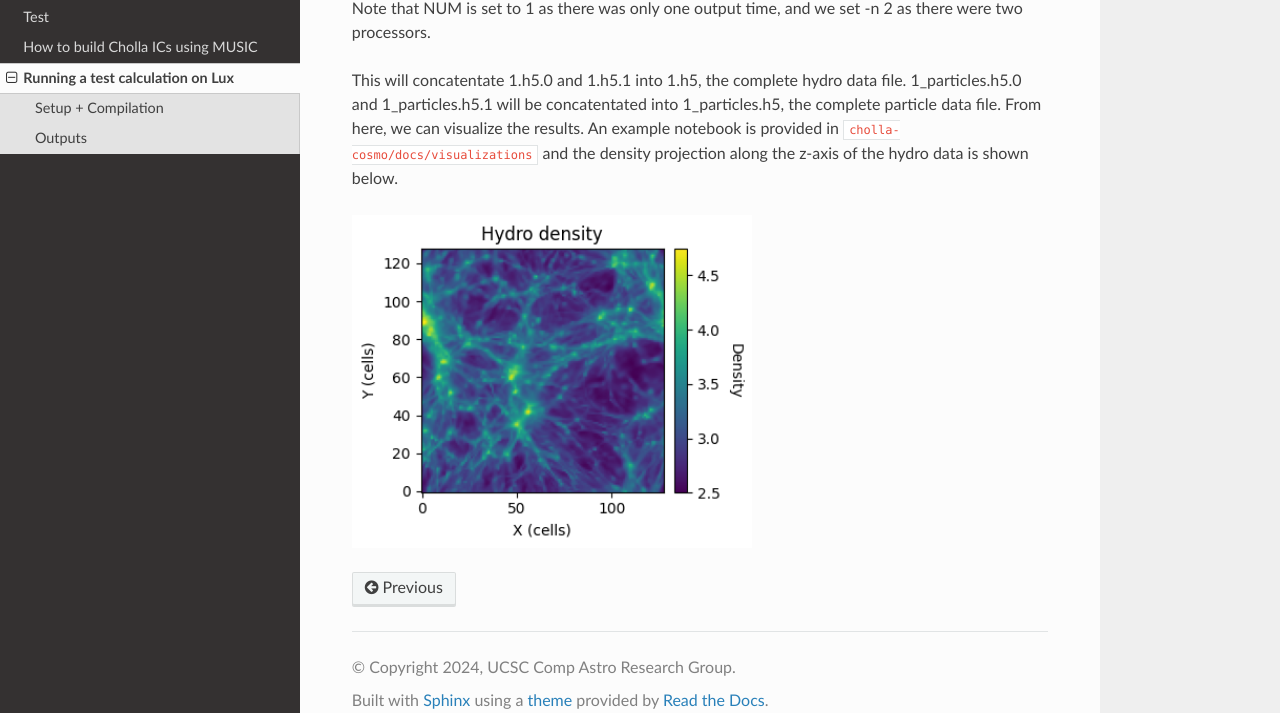
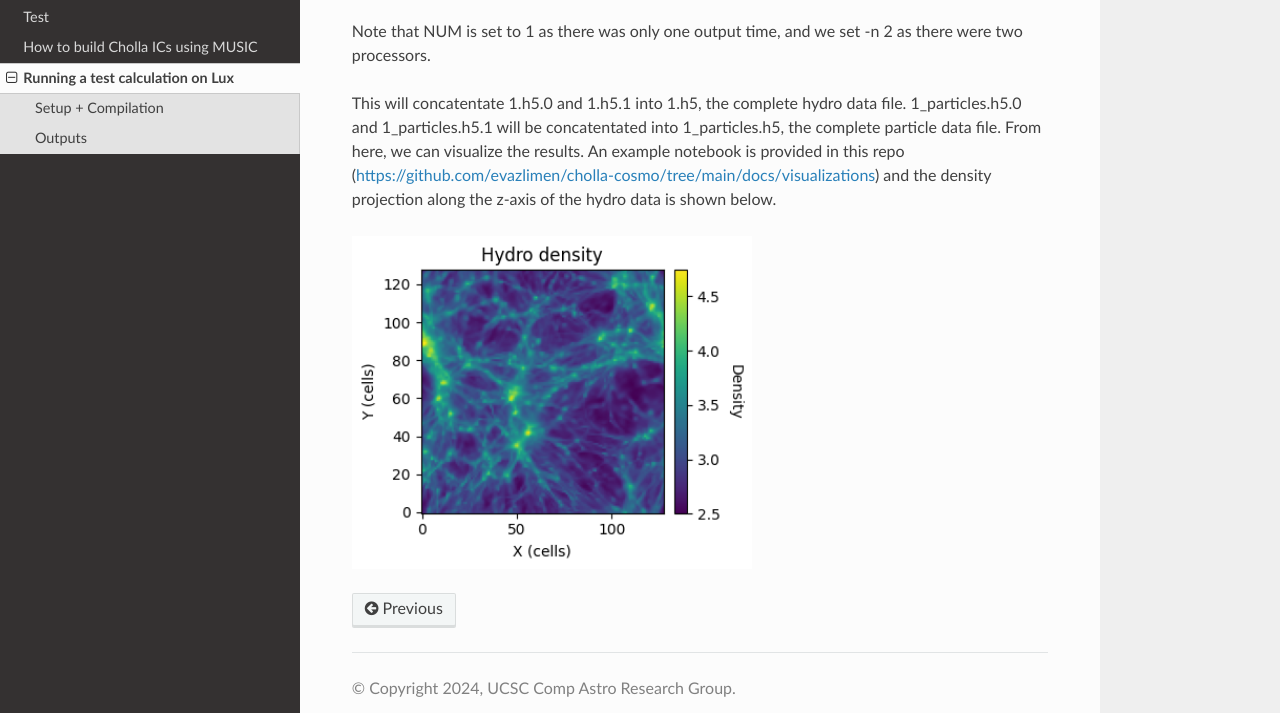
Before and after one commit to evazlimen/cholla-cosmo, a Sphinx documentation site: the page built from docs/source/lux_test_calculation.rst, in a window 1280 px wide and 900 px high, scrolled down 3045 px, cut to the strip 187-900 px from the top of the window. Built offline with Sphinx 7.4.7 and the Read the Docs theme 2.0.0, drawn with Linux system fonts in a browser that asks for light colours; some of the changed text lies outside the part shown.

Commit message:
Update lux_test_calculation.rst

```diff
--- a/docs/source/lux_test_calculation.rst
+++ b/docs/source/lux_test_calculation.rst
@@ -80,7 +80,7 @@
 
 Note that NUM is set to 1 as there was only one output time, and we set -n 2 as there were two processors.
 
-This will concatentate 1.h5.0 and 1.h5.1 into 1.h5, the complete hydro data file. 1_particles.h5.0 and 1_particles.h5.1 will be concatentated into 1_particles.h5, the complete particle data file. From here, we can visualize the results. An example notebook is provided in ``cholla-cosmo/docs/visualizations`` and the density projection along the z-axis of the hydro data is shown below.
+This will concatentate 1.h5.0 and 1.h5.1 into 1.h5, the complete hydro data file. 1_particles.h5.0 and 1_particles.h5.1 will be concatentated into 1_particles.h5, the complete particle data file. From here, we can visualize the results. An example notebook is provided in this repo (https://github.com/evazlimen/cholla-cosmo/tree/main/docs/visualizations) and the density projection along the z-axis of the hydro data is shown below.
 
 .. image:: ../visualizations/hydro_density.png
   :width: 400
```
Also changed, not shown: other parts of docs/source/lux_test_calculation.rst (+2 -2 lines).
